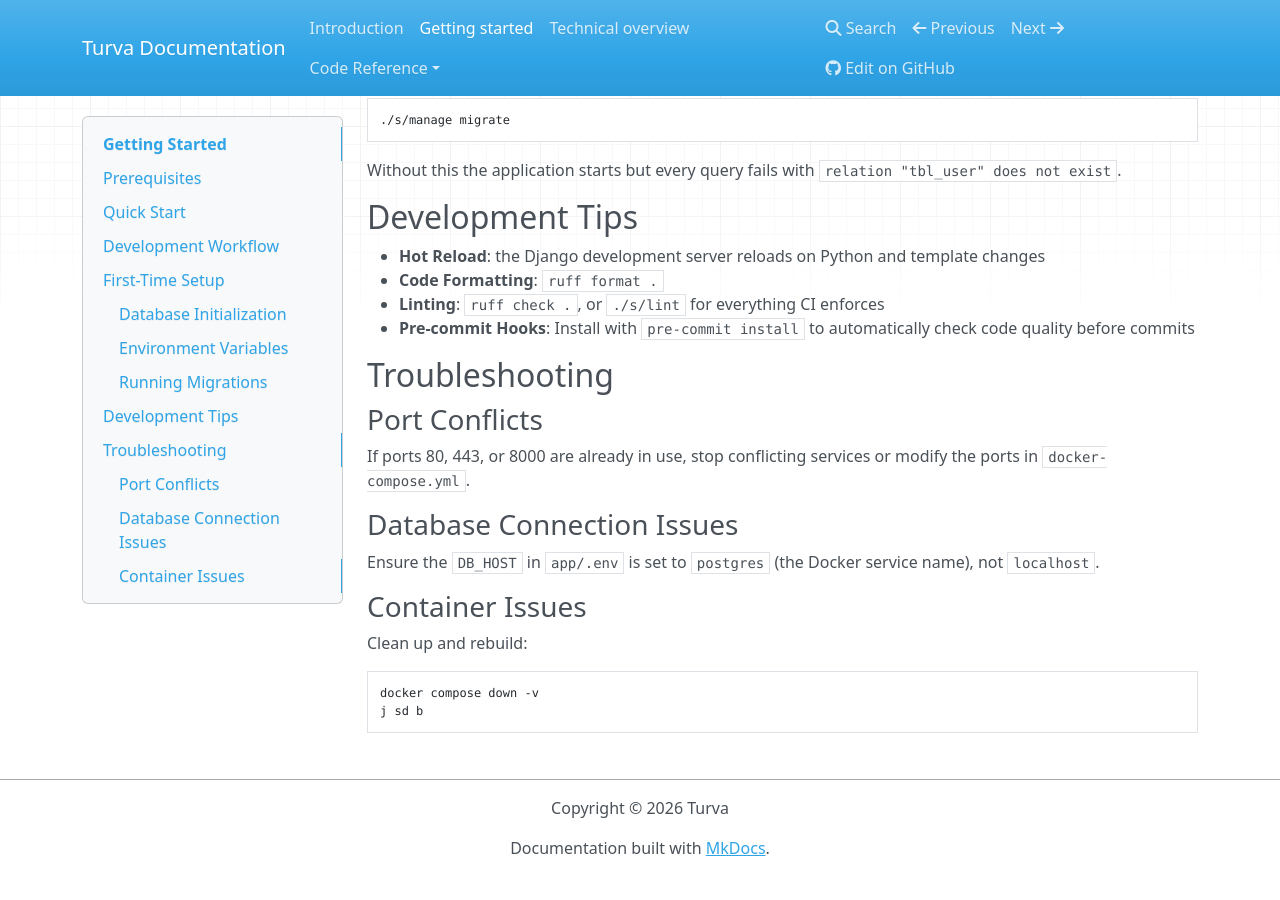
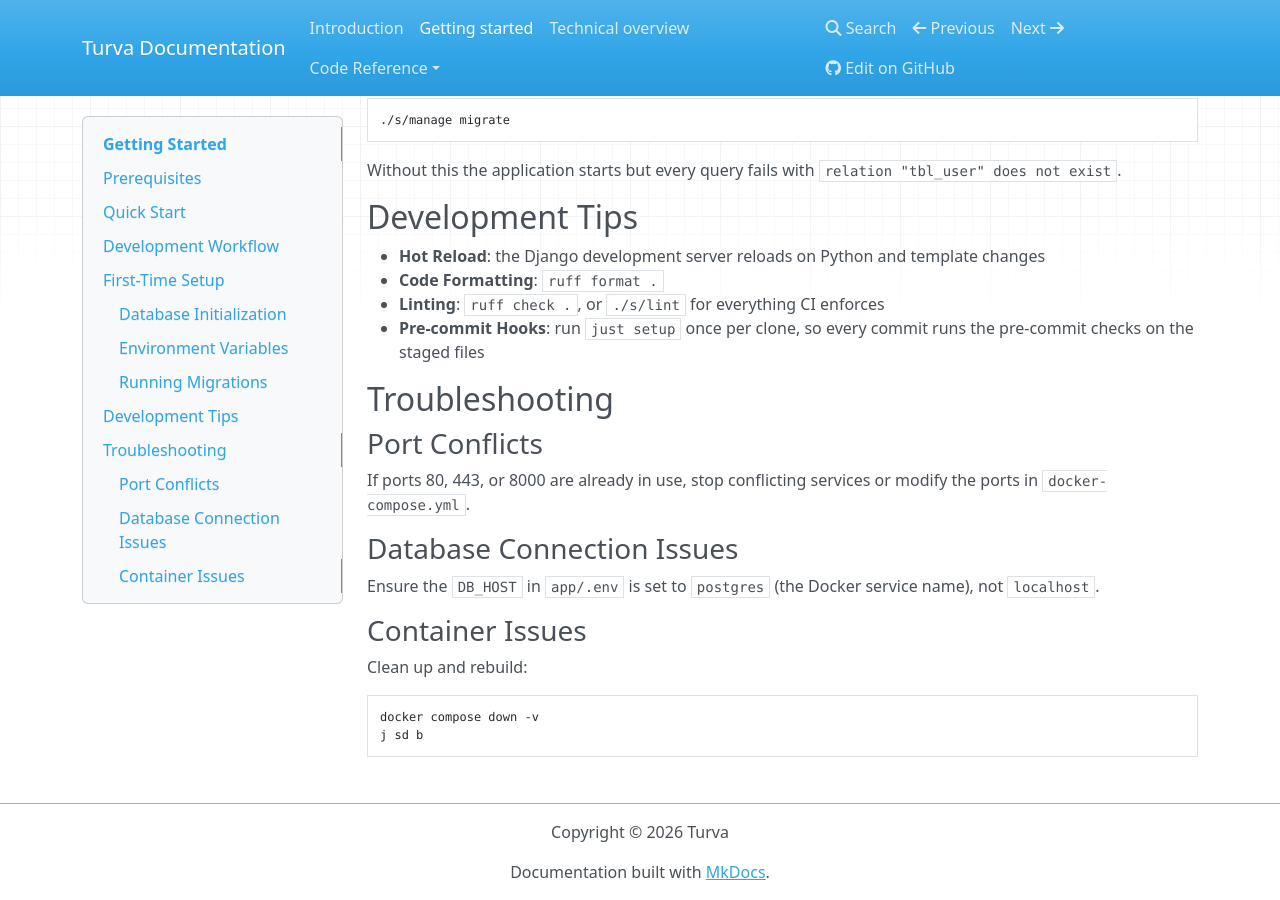
Before and after one commit to turva-uk/turva, an MkDocs documentation site: the page built from docs/docs/getting-started.md, in a window 1280 px wide and 900 px high, scrolled down 1871 px. Built offline with MkDocs 1.6.1, drawn with Linux system fonts in a browser that asks for light colours; nearby versions of some CDN libraries; before the commit the page ends 2747 px from its top, so only the background shows below that.

Commit message:
chore(git): run pre-commit on every commit through a tracked hook
Adds .githooks/pre-commit, which runs `pre-commit run` on the staged files
and stops the commit when a check fails, and `just setup`, which points
core.hooksPath at it. The hook is tracked so it is reviewed and tested like
other code, which `pre-commit install`'s generated hook is not.

SAFETY.md is unchanged: this is developer tooling, and CI still runs the
same checks on every pull request.

```diff
--- a/docs/docs/getting-started.md
+++ b/docs/docs/getting-started.md
@@ -106,7 +106,7 @@ Without this the application starts but every query fails with `relation "tbl_us
 - **Hot Reload**: the Django development server reloads on Python and template changes
 - **Code Formatting**: `ruff format .`
 - **Linting**: `ruff check .`, or `./s/lint` for everything CI enforces
-- **Pre-commit Hooks**: Install with `pre-commit install` to automatically check code quality before commits
+- **Pre-commit Hooks**: run `just setup` once per clone, so every commit runs the pre-commit checks on the staged files
 
 ## Troubleshooting
 
```
Also changed, not shown: 3 other files.
